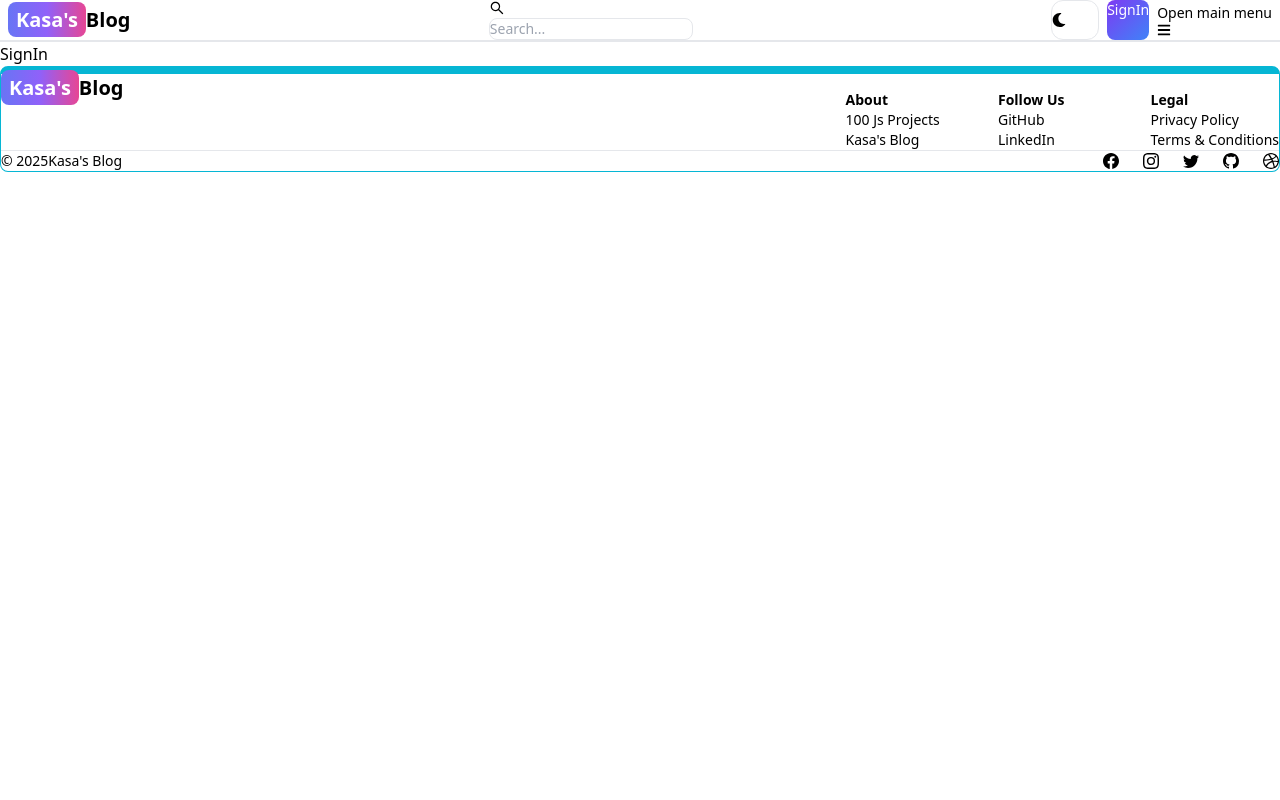
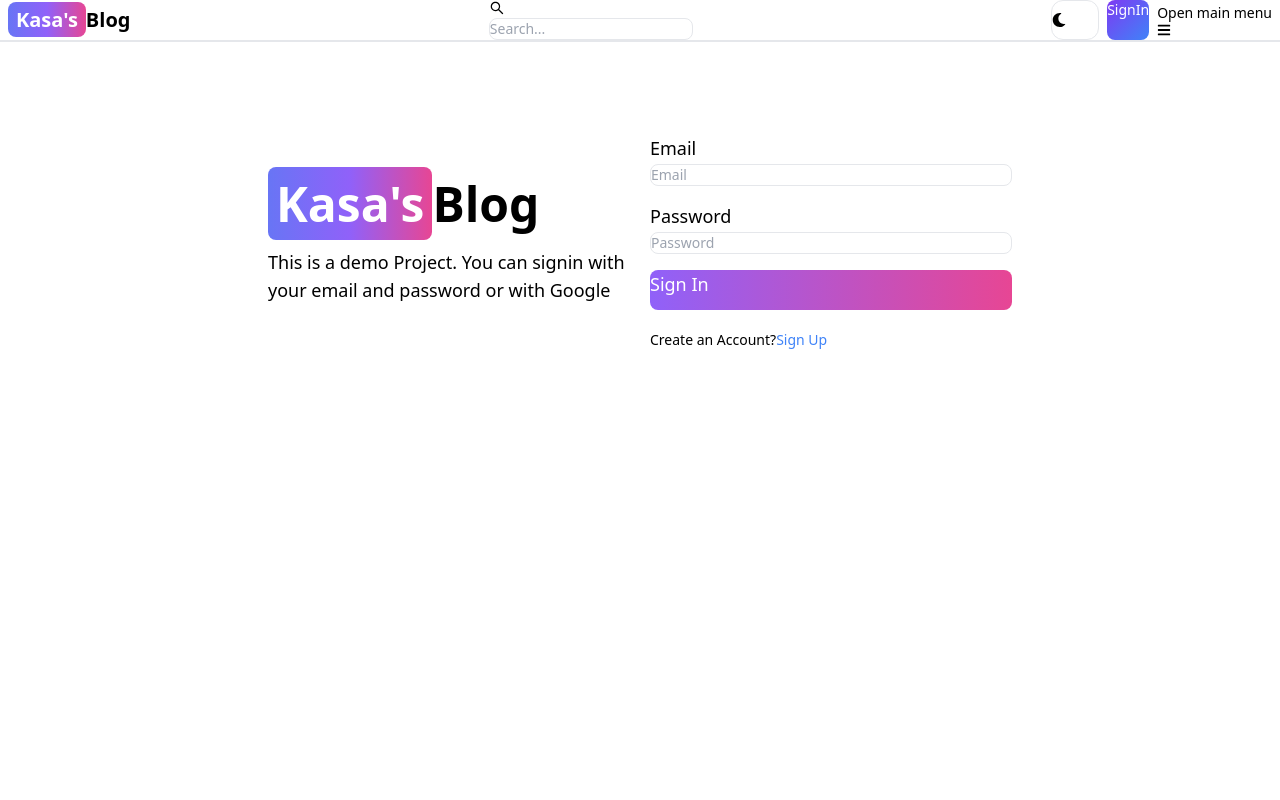
Before and after one commit to 4kasa786/mern-blog, a React (Vite) app in the folder client/: page /sign-in in a window 1280 px wide. Shown: the top 800 px of the page. Built offline with nearby package versions, Linux system fonts and the light colour scheme.

Commit message:
complete signin page functionality

```diff
--- a/client/src/Pages/SignIn.jsx
+++ b/client/src/Pages/SignIn.jsx
@@ -1,8 +1,117 @@
-import React from 'react'
+import { Alert, Button, Label, Spinner, TextInput } from 'flowbite-react'
+import React, { useState } from 'react'
+import { Link, useNavigate } from 'react-router-dom'
+import { useForm } from 'react-hook-form'
 
 const SignIn = () => {
+
+    const [errorMessage, setErrorMessage] = useState('');
+    const [loading, setLoading] = useState(false);
+    const navigate = useNavigate();
+    const { register, handleSubmit, formState: { errors } } = useForm({
+        defaultValues: {
+            email: '',
+            password: ''
+        }
+    })
+
+    const onSubmit = async (formData) => {
+        console.log(formData);
+        setLoading(true);
+        setErrorMessage('');
+        // await new Promise((resolve, reject) => { setTimeout(resolve, 4000) });//this is just for testing purpose to show the loading state
+        try {
+            const response = await fetch('/api/auth/signin', {
+                method: 'POST',
+                headers: {
+                    'Content-Type': 'application/json',
+                },
+                body: JSON.stringify(formData)
+            })
+            const data = await response.json();
+            if (data.success === false) {
+                setErrorMessage(data.message);
+                setLoading(false);
+                return;
+            }
+            setLoading(false);
+            if (response.ok) {
+                navigate('/');
+            }
+
+        } catch (error) {
+            setErrorMessage(error.message);
+            setLoading(false);
+
+        }
+
+    }
+
     return (
-        <div>SignIn</div>
+        <div className='min-h-screen mt-20' >
+            <div className='flex p-3 gap-5 max-w-3xl mx-auto flex-col md:flex-row md:items-center'>
+                {/* left side */}
+                <div className='flex-1'>
+                    <Link to='/' className='font-bold
+         dark:text-white text-5xl'>
+                        <span className='px-2 py-1 bg-gradient-to-r from-indigo-500
+                via-purple-500 to-pink-500 rounded-lg text-white'>Kasa's</span>
+                        Blog
+                    </Link>
+                    <p className='text-lg font-normal mt-5'>This is a demo Project. You can signin with your email and password or with Google </p>
+                </div>
+                {/* right side */}
+                <div className='flex-1'>
+                    <form className='flex flex-col gap-4' onSubmit={handleSubmit(onSubmit)}>
+
+                        <div>
+                            <Label className=' text-sm md:text-lg font-normal' > Email</Label>
+                            <TextInput type='email' placeholder='Email'
+                                {...register('email', {
+                                    required: "Email is required",
+                                })}
+                            />
+                            {errors.email && <span className='text-red-500'>{errors.email.message}</span>}
+
+                        </div>
+                        <div>
+                            <Label className=' text-sm md:text-lg font-normal' > Password</Label>
+                            <TextInput type='password' placeholder='Password'
+                                {...register('password', {
+                                    required: "Password is required",
+                                    minLength: {
+                                        value: 6,
+                                        message: "Password must be at least 6 characters"
+                                    }
+                                })}
+                            />
+                            {errors.password && <span className='text-red-500' >{errors.password.message}</span>}
+
+                        </div>
+                        <Button type='submit' className="bg-gradient-to-r from-purple-500 to-pink-500 text-lg text-white hover:bg-gradient-to-l focus:ring-purple-200 dark:focus:ring-purple-800"
+                            disabled={loading}>
+                            {loading ? (
+                                <>
+                                    <Spinner size='sm' />
+                                    <span className='pl-3'>Loading...</span>
+                                </>
+                            ) : 'Sign In'}
+                        </Button>
+                    </form>
+                    <div className='text-sm gap-2 mt-5'>
+                        <span>Create an Account?</span>
+                        <Link to='/sign-up' className='text-blue-500'>Sign Up</Link>
+                    </div>
+                    {errorMessage && (
+                        <Alert className='mt-5' color='failure'>
+                            {errorMessage}
+                        </Alert>
+                    )}
+                </div>
+            </div>
+
+
+        </div >
     )
 }
 
```
